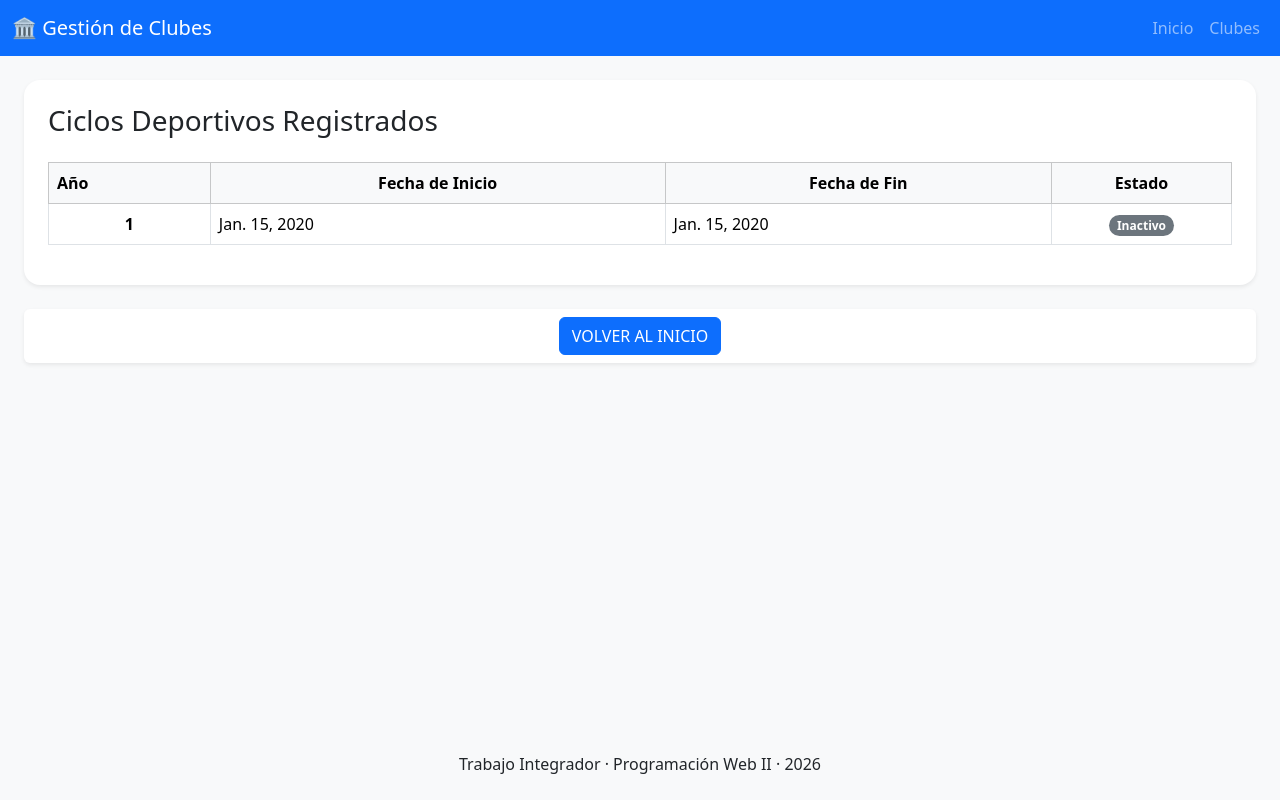
After one commit to favinaudc/gestion_integral_clubes, a Django app: page /clubes/ciclos/ in a window 1280 px wide. The commit adds this page. Run offline with Django 5.2, Linux system fonts and the light colour scheme; tables that the repository leaves empty hold one stand-in row (values such as "Sample post"); some libraries are stand-ins or nearby versions.

Commit message:
modelo dbcreate y formulario ciclo andando

```diff
--- a/apps/clubes/models.py
+++ b/apps/clubes/models.py
@@ -1,15 +1,128 @@
 from django.db import models
 from django.core.validators import MinValueValidator, MaxValueValidator
 from datetime import date
+from apps.customauth.models import Usuario
 
 # Create your models here.
 # definir classes modelos
 #Ciclo, Club, Disciplina, Categoria, Entrenador, Examen, Socio(Usuario, Deportista)
 
 class Ciclo(models.Model):
-    año = models.CharField(max_length=4, validators=[MinValueValidator(2000), MaxValueValidator(date.today().year + 1)], help_text="Ingrese el año del ciclo")
-    fecha_inicio = models.DateField(validators=[MinValueValidator(date.today().year)], help_text="Ingrese la fecha de inicio del ciclo"    )
-    fecha_fin = models.DateField(validators=[MaxValueValidator(date.today().year + 1)], help_text="Ingrese la fecha de fin del ciclo")
+    año = models.IntegerField(unique=True, validators=[MinValueValidator(2000), MaxValueValidator(date.today().year + 1)])
+    fecha_inicio = models.DateField()
+    fecha_fin = models.DateField()
 
     def __str__(self):
-        return self.año
+        return str(self.año)
+
+class Club(models.Model):
+
+    nombre = models.CharField(max_length=100, help_text="Ingrese el nombre del club")
+    direccion = models.CharField(max_length=200, help_text="Ingrese la dirección del club")
+    telefono = models.CharField(max_length=15, help_text="Ingrese el teléfono del club")
+    email = models.EmailField(help_text="Ingrese el correo electrónico del club")
+    fecha_fundacion = models.DateField(help_text="Ingrese la fecha de fundación del club")
+
+    def __str__(self):
+        return self.nombre
+
+
+
+class Socio(models.Model):
+    usuario = models.OneToOneField(Usuario, on_delete=models.CASCADE)
+    fecha_nacimiento = models.DateField(help_text="@Ingrese la fecha de nacimiento del usuario")
+    club_id = models.ManyToManyField(Club)
+    es_deportista = models.BooleanField(default=False, help_text="@Indica si el socio es deportista o no")
+    es_tutor = models.BooleanField(default=False, help_text="@Indica si el socio es tutor o no")
+    apto_medico = models.BooleanField(default=False, help_text="@Indica si el socio tiene apto médico o no")
+    tutor_responsable_id = models.ForeignKey('self', on_delete=models.SET_NULL, null=True, blank=True, help_text="@Ingrese el tutor responsable del socio")
+
+    def __str__(self):
+        return f"{self.usuario.nombre} {self.usuario.apellido}"
+
+class Entrenador(models.Model):
+
+    usuario = models.OneToOneField(Usuario, on_delete=models.CASCADE)
+    club_id = models.ManyToManyField(Club)
+    #especialidad = models.CharField(max_length=100, help_text="@Ingrese la especialidad del entrenador")
+    experiencia = models.IntegerField(validators=[MinValueValidator(0)], help_text="@Ingrese la cantidad de años de experiencia del entrenador")
+
+    def __str__(self):
+        return f"{self.usuario.nombre} {self.usuario.apellido}"
+class Disciplina(models.Model):
+
+    nombre = models.CharField(max_length=100, help_text="@Ingrese el nombre de la disciplina")
+    descripcion = models.TextField(help_text="@Ingrese la descripción de la disciplina")
+    club_id = models.ManyToManyField(Club)
+    entrenador_id = models.ManyToManyField(Entrenador)
+
+    def __str__(self):
+        return self.nombre
+
+class Categoria(models.Model):
+
+    nombre = models.CharField(max_length=100, help_text="@Ingrese el nombre de la categoría")
+    descripcion = models.TextField(help_text="@Ingrese la descripción de la categoría")
+    edad_minima = models.IntegerField(validators=[MinValueValidator(0)], help_text="@Ingrese la edad mínima de la categoría")
+    edad_maxima = models.IntegerField(validators=[MinValueValidator(0)], help_text="@Ingrese la edad máxima de la categoría")
+    club_id = models.ManyToManyField(Club)
+    disciplina_id = models.ManyToManyField(Disciplina)
+
+    def __str__(self):
+        return self.nombre
+
+class Fichaje(models.Model):
+
+    socio_id = models.ForeignKey(Socio, on_delete=models.CASCADE)
+    disciplina_id = models.ForeignKey(Disciplina, on_delete=models.CASCADE)
+    categoria_id = models.ForeignKey(Categoria, on_delete=models.CASCADE)
+    fecha_fichaje = models.DateField(help_text="@Ingrese la fecha de fichaje del socio")
+    is_active = models.BooleanField(default=True, help_text="@Indica si el fichaje está activo o no")
+    ciclo_id = models.ForeignKey(Ciclo, on_delete=models.CASCADE)
+
+    def __str__(self):
+        return f"{self.socio_id.usuario.nombre} {self.socio_id.usuario.apellido} - {self.disciplina_id.nombre} - {self.categoria_id.nombre} - {self.ciclo_id.año}"
+
+class ParametroEvaluacion(models.Model):
+
+    nombre = models.CharField(max_length=100, help_text="@Ingrese el nombre del parámetro de evaluación")
+    unidad_medida = models.CharField(max_length=200, help_text="@Ingrese la unidad de medida del parámetro de evaluación")
+    tipo_dato = models.CharField(max_length=100, help_text="@Ingrese el tipo de dato del parámetro de evaluación")
+
+    def __str__(self):
+        return self.nombre
+
+class PlanillaExamen(models.Model):
+
+    fichaje_id = models.ForeignKey(Fichaje, on_delete=models.CASCADE)
+    fecha_examen = models.DateField(help_text="@Ingrese la fecha del examen")
+    nombre = models.CharField(max_length=100, help_text="@Ingrese el nombre del examen")
+    diciplina_id = models.ForeignKey(Disciplina, on_delete=models.CASCADE)
+    parametro_id = models.ManyToManyField(ParametroEvaluacion)
+    #resultado = models.CharField(max_length=100, help_text="@Ingrese el resultado del examen")
+    #observaciones = models.TextField(help_text="@Ingrese las observaciones del examen", blank=True, null=True)
+
+    def __str__(self):
+        return f"{self.fichaje_id.socio_id.usuario.nombre} {self.fichaje_id.socio_id.usuario.apellido} - {self.fichaje_id.disciplina_id.nombre} - {self.fichaje_id.categoria_id.nombre} - {self.fecha_examen}"
+
+class ResultadoExamen(models.Model):
+
+    planilla_id = models.ForeignKey(PlanillaExamen, on_delete=models.CASCADE)
+    fecha_test = models.DateField(help_text="@Ingrese la fecha del resultado del examen")
+    valor = models.CharField(max_length=100, help_text="@Ingrese el valor del resultado del examen")
+    observaciones = models.TextField(help_text="@Ingrese las observaciones del resultado del examen", blank=True, null=True)
+
+    def __str__(self):
+        return f"{self.planilla_id.fichaje_id.socio_id.usuario.nombre} {self.planilla_id.fichaje_id.socio_id.usuario.apellido} - {self.planilla_id.fichaje_id.disciplina_id.nombre} - {self.planilla_id.fichaje_id.categoria_id.nombre} - {self.planilla_id.fecha_examen} - {self.fecha_test}"
+
+class MetricaRegistrada(models.Model):
+
+    resultado_id = models.ForeignKey(ResultadoExamen, on_delete=models.CASCADE)
+    parametro_id = models.ForeignKey(ParametroEvaluacion, on_delete=models.CASCADE)
+    valor_entero = models.IntegerField(help_text="@Ingrese el valor de la métrica registrada",null=True, blank=True)
+    valor_decimal = models.DecimalField(max_digits=10, decimal_places=2, help_text="@Ingrese el valor de la métrica registrada",null=True, blank=True)
+    valor_tiempo = models.DurationField(help_text="@Ingrese el valor de la métrica registrada",null=True, blank=True)
+    observaciones = models.TextField(help_text="@Ingrese las observaciones de la métrica registrada", blank=True, null=True)
+
+    def __str__(self):
+        return f"{self.resultado_id.planilla_id.fichaje_id.socio_id.usuario.nombre} {self.resultado_id.planilla_id.fichaje_id.socio_id.usuario.apellido} - {self.resultado_id.planilla_id.fichaje_id.disciplina_id.nombre} - {self.resultado_id.planilla_id.fichaje_id.categoria_id.nombre} - {self.resultado_id.planilla_id.fecha_examen} - {self.parametro_id.nombre} - {self.valor}"
--- /dev/null
+++ b/apps/clubes/templates/clubes/ciclo_list.html
@@ -0,0 +1,52 @@
+ {% extends 'base_apps.html' %}
+
+    <title>{% block title %}Listado de Ciclos{% endblock %}</title>
+
+{% block contenido_apps %}
+
+    <div class="card border-0 shadow-sm rounded-4 p-2 bg-white">
+        <div class="card-body">
+        <div class="d-flex justify-content-between align-items-center mb-4">
+            <h1 class="h3 mb-0">Ciclos Deportivos Registrados</h1>
+
+        </div>
+
+        <div class="table-responsive">
+            <table class="table table-hover table-bordered align-middle">
+                <thead class="table-light">
+                    <tr>
+
+                        <th scope="col">Año</th>
+                        <th scope="col" class="text-center">Fecha de Inicio</th>
+                        <th scope="col" class="text-center">Fecha de Fin</th>
+                        <th scope="col" class="text-center" style="width: 180px;">Estado</th>
+                    </tr>
+                </thead>
+                <tbody>
+                    {% for ciclo in ciclos %}
+                        <tr>
+                            <td class="text-center fw-bold">{{ ciclo.año }}</td>
+                            <td>{{ ciclo.fecha_inicio }}</td>
+                            <td>{{ ciclo.fecha_fin }}</td>
+                            <td class="text-center">
+                                <span class="badge bg-{% if ciclo.activo %}success{% else %}secondary{% endif %} rounded-pill">
+                                    {% if ciclo.activo %}Activo{% else %}Inactivo{% endif %}
+                                </span>
+                            </td>
+                        </tr>
+                    {% empty %}
+                        <tr>
+                            <td colspan="5" class="text-center text-muted py-3">
+                                No hay ciclos deportivos cargados en el sistema.
+                            </td>
+                        </tr>
+                    {% endfor %}
+                </tbody>
+            </table>
+        </div>
+        </div>
+    </div>
+
+{% include "includes/boton_volver.html" with url_name='inicio' boton_titulo='Volver al inicio' %}
+
+   {% endblock %}
--- a/apps/clubes/urls.py
+++ b/apps/clubes/urls.py
@@ -6,4 +6,7 @@ app_name = 'clubes'
 urlpatterns = [
     path('', views.clubes, name='list'),
     path('club/<int:club_id>/categorias/', views.categorias, name='categorias'),
+    path('ciclos/', views.CicloListView.as_view(), name='listar_ciclos'),
+    path('ciclos/create/', views.CicloCreateView.as_view(), name='crear_ciclo'),
+
 ]
--- a/apps/clubes/views.py
+++ b/apps/clubes/views.py
@@ -1,8 +1,8 @@
 from django.shortcuts import render
 from django.http import Http404
-from django.views.generic import CreateView
+from django.views.generic import CreateView, ListView, UpdateView, DeleteView
 from django.urls import reverse_lazy
-from models import *
+from .models import *
 from .forms import CicloForm
 
 
@@ -86,4 +86,9 @@ class CicloCreateView(CreateView):
     model = Ciclo
     form_class = CicloForm
     template_name = 'clubes/ciclo_form.html'
-    success_url = reverse_lazy('clubes:list')  # Redirige a la lista de clubes después de crear un ciclo
+    success_url = reverse_lazy('clubes:listar_ciclos')  # Redirige a la lista de clubes después de crear un ciclo
+
+class CicloListView(ListView):
+    model = Ciclo
+    template_name = 'clubes/ciclo_list.html'
+    context_object_name = 'ciclos'  # Nombre del contexto para acceder a los ciclos en la plantilla
--- a/core/settings.py
+++ b/core/settings.py
@@ -37,10 +37,14 @@ INSTALLED_APPS = [
     'django.contrib.sessions',
     'django.contrib.messages',
     'django.contrib.staticfiles',
+    'crispy_forms',
+    'crispy_bootstrap5',
     'apps.clubes',
     'apps.customauth',
 
 ]
+CRISPY_ALLOWED_TEMPLATE_PACKS = "bootstrap5"
+CRISPY_TEMPLATE_PACK = "bootstrap5"
 
 MIDDLEWARE = [
     'django.middleware.security.SecurityMiddleware',
```
Also changed, not shown: apps/clubes/forms.py (+43 -0 lines), apps/clubes/templates/clubes/ciclo_form.html (+4 -4 lines), apps/customauth/models.py (+11 -0 lines), apps/clubes/migrations/0001_initial.py (added), apps/clubes/migrations/0002_alter_ciclo_año_alter_ciclo_fecha_fin_and_more.py (added), apps/clubes/migrations/0003_alter_ciclo_año.py (added), apps/clubes/migrations/0004_alter_ciclo_año_alter_ciclo_fecha_fin_and_more.py (added), apps/customauth/migrations/0001_initial.py (added).
